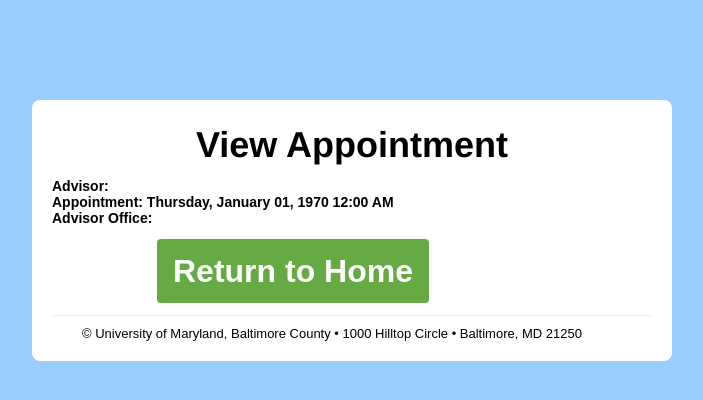
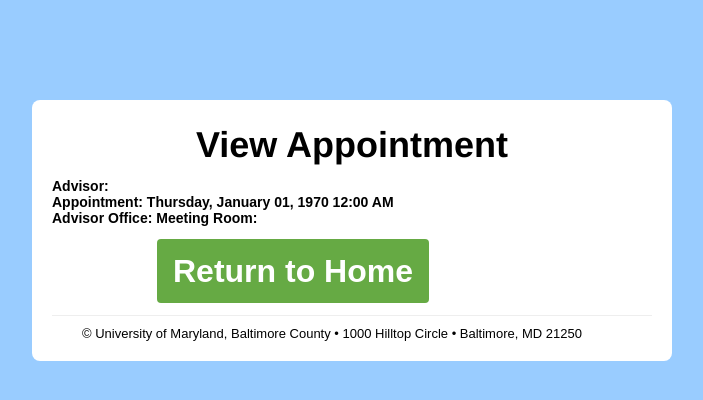
Before and after one commit to mstark2/Project-2, a PHP site: page /04StudViewApp.php in a window 1280 px wide. Shown: the top 400 px of the page, without its empty margins (288-991 px from the left). Run offline with PHP 8.4, Linux system fonts and the light colour scheme; the visitor is signed in with stand-in values (Sample User, id 1); tables that the repository leaves empty or names only in its code hold one stand-in row (values such as "Sample post"); data that the repository does not hold is empty.

Commit message:
Update 04StudViewApp.php
Added printing of meeting room

```diff
--- a/src/04StudViewApp.php
+++ b/src/04StudViewApp.php
@@ -45,7 +45,8 @@ $studID = $_SESSION["studID"];
 				echo "Advisor: ", $advisorName, "<br>";
 				echo "Appointment: ", date('l, F d, Y g:i A', $datephp), "<br>";
                 //Added advisor office number when viewing appointment
-                echo "Advisor Office: ", $row2[5], "</label>";
+                echo "Advisor Office: ", $row2[5];
+                echo "Meeting Room: ", $row[7], "</label>";
 			}
 			else // something is up, and their DB table needs to be fixed
 			{
```
